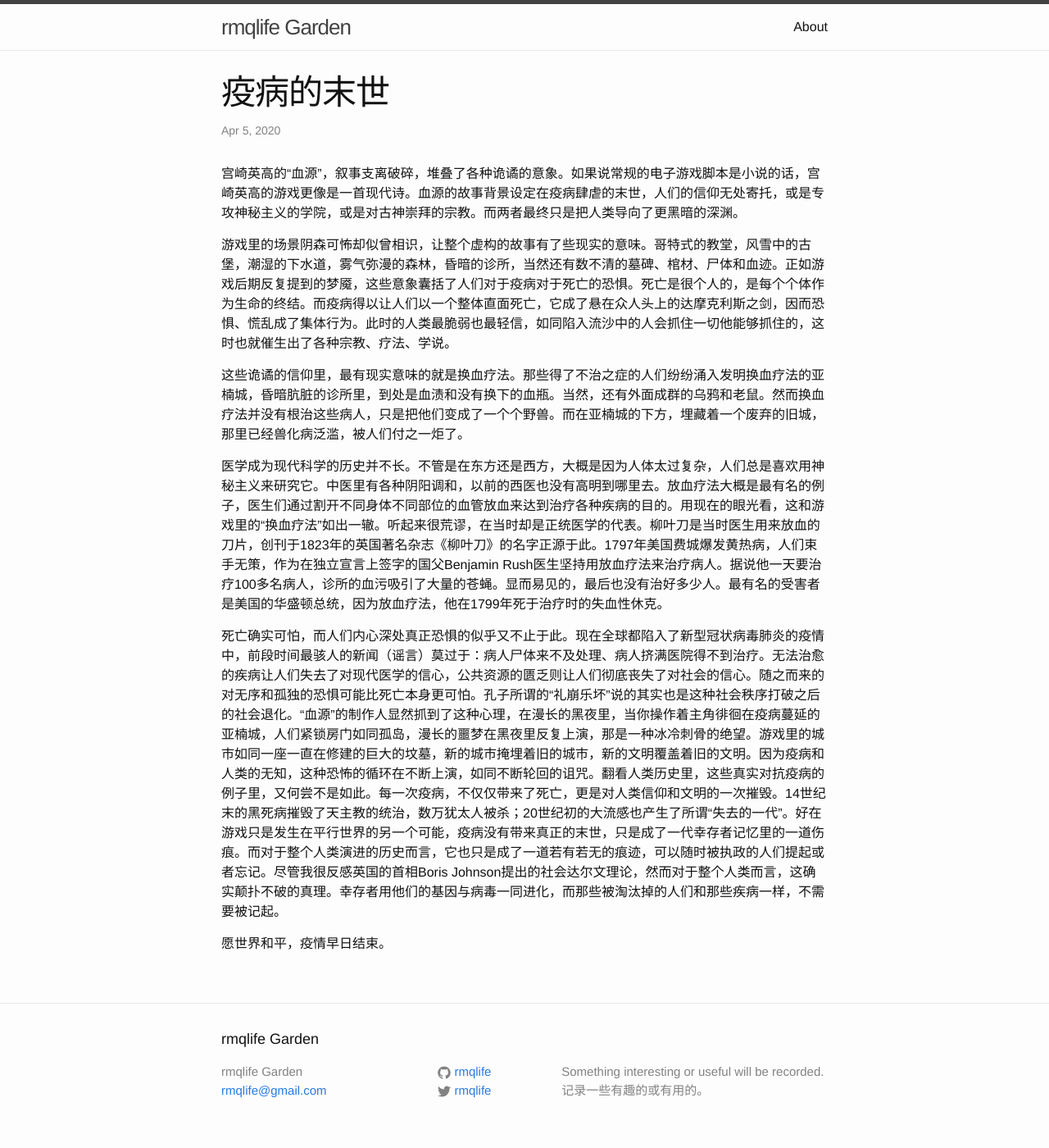
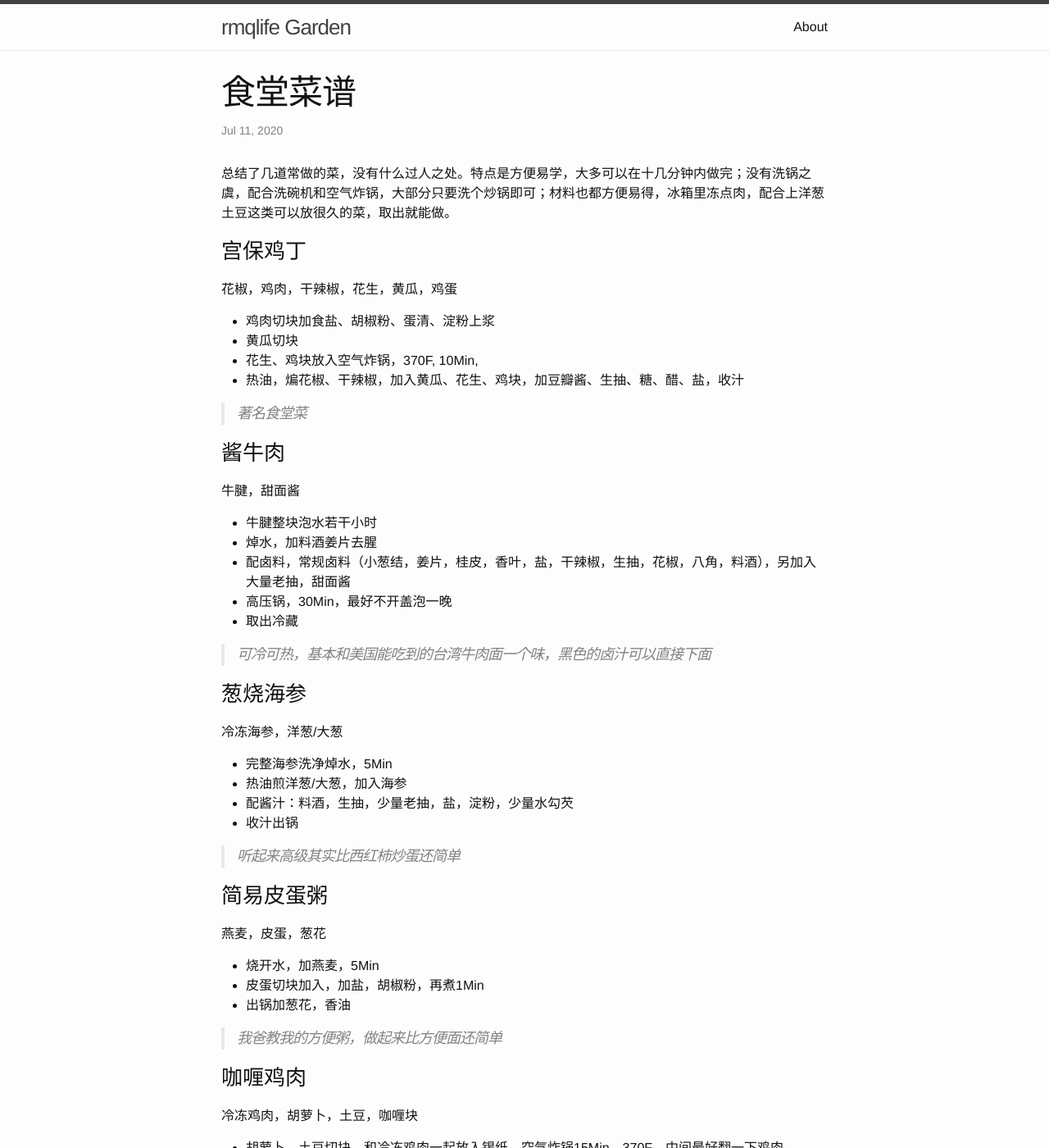
Before and after one commit to rmqlife/rmqlife.github.io, a Jekyll site: the page built from _posts/2020-07-11-recipe.md, in a window 1280 px wide and 1400 px high. Shown: the whole window at 82% size. Built offline with Jekyll 4.4.1, drawn with Linux system fonts in a browser that asks for light colours; comment, search, counter and statistics services are not loaded; some of the changed text lies outside the part shown.

Commit message:
add recipe

```diff
--- a/_posts/2020-07-11-recipe.md
+++ b/_posts/2020-07-11-recipe.md
@@ -1,18 +1,119 @@
 ---
 layout: post
-title: "疫病的末世"
-date: 2020-04-05
+title: "食堂菜谱"
+date: 2020-07-11
 categories: reading
 ---
 
-宫崎英高的“血源”，叙事支离破碎，堆叠了各种诡谲的意象。如果说常规的电子游戏脚本是小说的话，宫崎英高的游戏更像是一首现代诗。血源的故事背景设定在疫病肆虐的末世，人们的信仰无处寄托，或是专攻神秘主义的学院，或是对古神崇拜的宗教。而两者最终只是把人类导向了更黑暗的深渊。
+总结了几道常做的菜，没有什么过人之处。特点是方便易学，大多可以在十几分钟内做完；没有洗锅之虞，配合洗碗机和空气炸锅，大部分只要洗个炒锅即可；材料也都方便易得，冰箱里冻点肉，配合上洋葱土豆这类可以放很久的菜，取出就能做。
 
-游戏里的场景阴森可怖却似曾相识，让整个虚构的故事有了些现实的意味。哥特式的教堂，风雪中的古堡，潮湿的下水道，雾气弥漫的森林，昏暗的诊所，当然还有数不清的墓碑、棺材、尸体和血迹。正如游戏后期反复提到的梦魇，这些意象囊括了人们对于疫病对于死亡的恐惧。死亡是很个人的，是每个个体作为生命的终结。而疫病得以让人们以一个整体直面死亡，它成了悬在众人头上的达摩克利斯之剑，因而恐惧、慌乱成了集体行为。此时的人类最脆弱也最轻信，如同陷入流沙中的人会抓住一切他能够抓住的，这时也就催生出了各种宗教、疗法、学说。
+### 宫保鸡丁
 
-这些诡谲的信仰里，最有现实意味的就是换血疗法。那些得了不治之症的人们纷纷涌入发明换血疗法的亚楠城，昏暗肮脏的诊所里，到处是血渍和没有换下的血瓶。当然，还有外面成群的乌鸦和老鼠。然而换血疗法并没有根治这些病人，只是把他们变成了一个个野兽。而在亚楠城的下方，埋藏着一个废弃的旧城，那里已经兽化病泛滥，被人们付之一炬了。
+花椒，鸡肉，干辣椒，花生，黄瓜，鸡蛋
 
-医学成为现代科学的历史并不长。不管是在东方还是西方，大概是因为人体太过复杂，人们总是喜欢用神秘主义来研究它。中医里有各种阴阳调和，以前的西医也没有高明到哪里去。放血疗法大概是最有名的例子，医生们通过割开不同身体不同部位的血管放血来达到治疗各种疾病的目的。用现在的眼光看，这和游戏里的“换血疗法”如出一辙。听起来很荒谬，在当时却是正统医学的代表。柳叶刀是当时医生用来放血的刀片，创刊于1823年的英国著名杂志《柳叶刀》的名字正源于此。1797年美国费城爆发黄热病，人们束手无策，作为在独立宣言上签字的国父Benjamin Rush医生坚持用放血疗法来治疗病人。据说他一天要治疗100多名病人，诊所的血污吸引了大量的苍蝇。显而易见的，最后也没有治好多少人。最有名的受害者是美国的华盛顿总统，因为放血疗法，他在1799年死于治疗时的失血性休克。
+* 鸡肉切块加食盐、胡椒粉、蛋清、淀粉上浆
+* 黄瓜切块
+* 花生、鸡块放入空气炸锅，370F, 10Min,
+* 热油，煸花椒、干辣椒，加入黄瓜、花生、鸡块，加豆瓣酱、生抽、糖、醋、盐，收汁
 
-死亡确实可怕，而人们内心深处真正恐惧的似乎又不止于此。现在全球都陷入了新型冠状病毒肺炎的疫情中，前段时间最骇人的新闻（谣言）莫过于：病人尸体来不及处理、病人挤满医院得不到治疗。无法治愈的疾病让人们失去了对现代医学的信心，公共资源的匮乏则让人们彻底丧失了对社会的信心。随之而来的对无序和孤独的恐惧可能比死亡本身更可怕。孔子所谓的“礼崩乐坏”说的其实也是这种社会秩序打破之后的社会退化。“血源”的制作人显然抓到了这种心理，在漫长的黑夜里，当你操作着主角徘徊在疫病蔓延的亚楠城，人们紧锁房门如同孤岛，漫长的噩梦在黑夜里反复上演，那是一种冰冷刺骨的绝望。游戏里的城市如同一座一直在修建的巨大的坟墓，新的城市掩埋着旧的城市，新的文明覆盖着旧的文明。因为疫病和人类的无知，这种恐怖的循环在不断上演，如同不断轮回的诅咒。翻看人类历史里，这些真实对抗疫病的例子里，又何尝不是如此。每一次疫病，不仅仅带来了死亡，更是对人类信仰和文明的一次摧毁。14世纪末的黑死病摧毁了天主教的统治，数万犹太人被杀；20世纪初的大流感也产生了所谓“失去的一代”。好在游戏只是发生在平行世界的另一个可能，疫病没有带来真正的末世，只是成了一代幸存者记忆里的一道伤痕。而对于整个人类演进的历史而言，它也只是成了一道若有若无的痕迹，可以随时被执政的人们提起或者忘记。尽管我很反感英国的首相Boris Johnson提出的社会达尔文理论，然而对于整个人类而言，这确实颠扑不破的真理。幸存者用他们的基因与病毒一同进化，而那些被淘汰掉的人们和那些疾病一样，不需要被记起。
+>著名食堂菜
 
-愿世界和平，疫情早日结束。
+### 酱牛肉
+
+牛腱，甜面酱
+
+* 牛腱整块泡水若干小时
+* 焯水，加料酒姜片去腥
+* 配卤料，常规卤料（小葱结，姜片，桂皮，香叶，盐，干辣椒，生抽，花椒，八角，料酒），另加入大量老抽，甜面酱
+* 高压锅，30Min，最好不开盖泡一晚
+* 取出冷藏
+
+>可冷可热，基本和美国能吃到的台湾牛肉面一个味，黑色的卤汁可以直接下面
+
+### 葱烧海参
+
+冷冻海参，洋葱/大葱
+
+* 完整海参洗净焯水，5Min
+* 热油煎洋葱/大葱，加入海参
+* 配酱汁：料酒，生抽，少量老抽，盐，淀粉，少量水勾芡
+* 收汁出锅
+
+> 听起来高级其实比西红柿炒蛋还简单
+
+### 简易皮蛋粥
+
+燕麦，皮蛋，葱花
+
+* 烧开水，加燕麦，5Min
+* 皮蛋切块加入，加盐，胡椒粉，再煮1Min
+* 出锅加葱花，香油
+
+> 我爸教我的方便粥，做起来比方便面还简单
+
+### 咖喱鸡肉
+
+冷冻鸡肉，胡萝卜，土豆，咖喱块
+
+* 胡萝卜、土豆切块，和冷冻鸡肉一起放入锡纸，空气炸锅15Min，370F，中间最好翻一下鸡肉
+* 取出鸡肉，切块
+* 热油，加入鸡块、胡萝卜块、土豆块，翻炒几下即可
+* 加开水，加咖喱块煮开，可以加入适量牛奶中和苦涩味
+
+> 一道不用提前解冻肉的懒人菜
+
+### 地三鲜
+
+土豆，茄子，青椒
+
+* 土豆、茄子切块，放入锡纸，空气炸锅18Min，370F
+* 热油，煸香葱段，姜片，蒜块
+* 青椒切块，翻炒断生，加入土豆块、茄子块
+* 配酱汁：料酒、生抽、淀粉、盐、糖、蒜末
+* 收汁出锅
+
+> 本来需要油炸、做法繁复的一道饭店菜，有了空气炸锅可以基本复现，简单易操作
+
+### 意面
+
+长通心粉(spaghetti,linguine都可)，洋葱，冻虾，芦笋，番茄面酱
+
+* 煮熟意粉
+* 洋葱切末，热油，翻炒出香味加入冻虾，把虾煎到基本熟，芦笋切段加入，加盐，胡椒粉调味
+* 倒入适量番茄面酱，加水煮开
+* 捞出意面入锅翻炒几下裹酱
+
+> 最近买了一种很细的意粉，有龙须面的味道。这种面跟方便面一样快熟，只要三分钟。冻虾可以换成其他海鲜或者肉末。
+
+### 水煮牛肉
+
+牛肉 (chuck)，火锅底料，生菜
+
+* 牛肉冻硬，切片，裹鸡蛋，淀粉，盐
+* 热油，火锅底料炒香，加水煮沸
+* 倒牛肉，3-5Min
+* 出锅容器放生菜块，整锅倒入
+* 洗锅，热油，加花椒煸香
+* 淋热油到容器
+
+> 反复试错的一道菜。说是水煮，其实最后淋热油的步骤不可或缺，这样整道菜才会滑爽的像炒菜，别问我怎么知道的。
+
+### 手撕包菜
+
+卷心菜
+
+* 热油，煸香干辣椒、花椒
+* 手撕包菜入锅
+* 翻炒至断生，加酱油、盐、醋出锅
+
+> 同理可以炝炒木耳、白菜、土豆丝。
+
+### 小炒肉
+
+猪五花肉，螺丝椒
+
+* 五花肉切片，干锅煸炒，炒至两面焦黄，倒出备用
+* 螺丝椒切段，蒜切末，热油，炒至断生
+* 加五花肉，加盐、料酒、酱油出锅
+
+> 一些经验，无油的高温（烤、煸炒）能去腥增香
```
